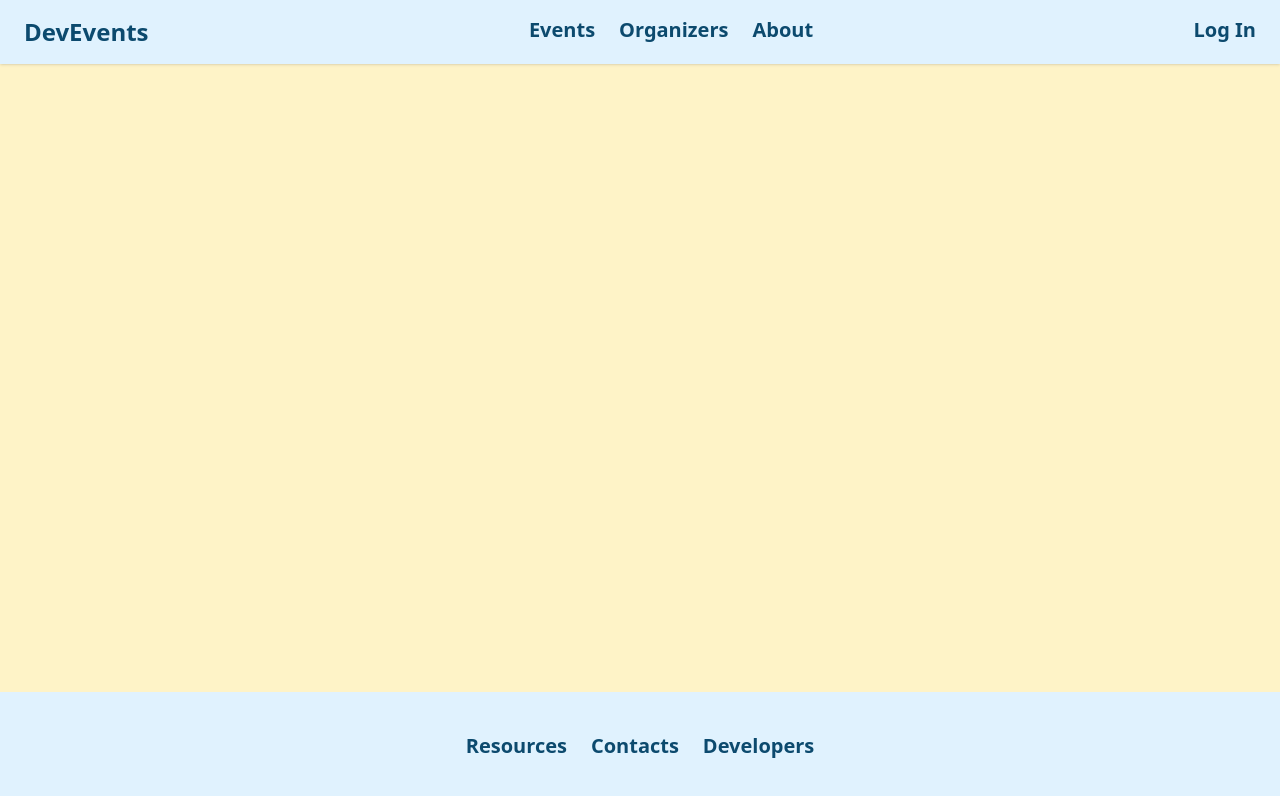
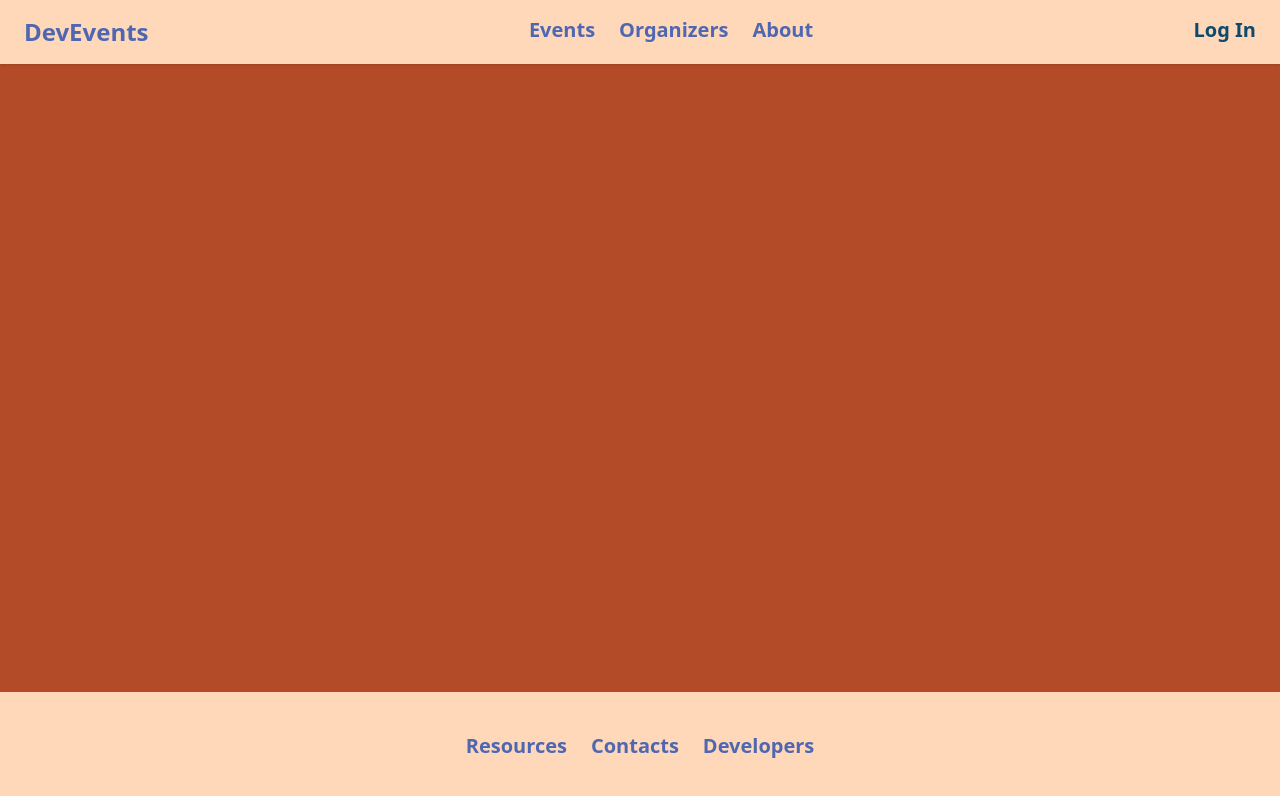
Before and after one commit to SokolovG/S-Bank, a SvelteKit app in the folder frontend/: page / in a window 1280 px wide. Shown: the top 796 px of the page. Built offline with nearby package versions, Linux system fonts and the light colour scheme.

Commit message:
Event card added.

```diff
--- /dev/null
+++ b/frontend/src/lib/components/EventCard.svelte
@@ -0,0 +1,38 @@
+<script lang="ts">
+    import type { Event } from '$lib/types/events';
+    export let event: Event;
+</script>
+
+<div class="border-2 border-solid border-gray-800 bg-white p-4 w-80 rounded-xl">
+    <h3 class="text-xl font-bold mb-3">
+    {event.name}
+    </h3>
+
+    <div class="space-y-3 mb-4">
+    <div class="flex items-center ">
+        <span class="text-sm">{event.eventStartDate}</span>
+    </div>
+
+    <div class="flex items-center ">
+        <span class="text-sm">{event.eventEndDate}</span>
+    </div>
+
+    <div class="flex items-center ">
+        <span class="text-sm">{event.location.name}</span>
+    </div>
+
+    <div class="flex items-center ">
+        <span class="text-sm">{event.maxParticipants} участников</span>
+    </div>
+    </div>
+
+    <p class=" text-sm mb-4">
+    {event.description}
+    </p>
+
+    <div class="pt-4 border-t border-gray-100">
+    <button class="w-full bg-blue-500 text-white py-2 px-4 rounded-lg">
+        Зарегистрироваться
+    </button>
+    </div>
+</div>
--- a/frontend/src/lib/components/Footer.svelte
+++ b/frontend/src/lib/components/Footer.svelte
@@ -1,5 +1,5 @@
-<footer class="flex justify-center bg-sky-100">
-  <div class="flex space-x-6 px-6 font-bold py-10 text-sky-900 text-xl">
+<footer class="flex justify-center bg-[#ffd7b9]">
+  <div class="flex space-x-6 px-6 font-bold py-10 text-[#4f67b1] text-xl">
     <div>Resources</div>
     <div>Contacts</div>
     <div>Developers</div>
--- a/frontend/src/lib/components/Header.svelte
+++ b/frontend/src/lib/components/Header.svelte
@@ -1,9 +1,9 @@
-<header class="flex justify-between bg-sky-100 px-6 py-4 shadow ">
-  <div class="text-2xl font-bold text-sky-900">
+<header class="flex justify-between bg-[#ffd7b9] px-6 py-4 shadow">
+  <div class="text-2xl font-bold text-[#4f67b1]">
     DevEvents
   </div>
 
-  <div class="flex space-x-6 text-sky-900 text-xl font-bold">
+  <div class="flex space-x-6 text-[#4f67b1] text-xl font-bold">
     <div class="hover:text-red-900 cursor-pointer">Events</div>
     <div class="hover:text-red-900 cursor-pointer">Organizers</div>
     <div class="hover:text-red-900 cursor-pointer">About</div>
--- a/frontend/src/routes/+layout.svelte
+++ b/frontend/src/routes/+layout.svelte
@@ -4,7 +4,7 @@
 </script>
 
 
-<div class="app min-h-screen bg-amber-100 flex flex-col">
+<div class="app min-h-screen bg-[#b44b28] flex flex-col">
   <Header />
   <main class="flex-grow">
     <slot/>
--- a/frontend/src/routes/events/+page.svelte
+++ b/frontend/src/routes/events/+page.svelte
@@ -1,6 +1,7 @@
 <script lang="ts">
     import { onMount } from "svelte";
-    import type {Event} from '$lib/types/events';
+    import type { Event } from '$lib/types/events.ts';
+    import EventCard from '$lib/components/EventCard.svelte';
 
     let events: Event[] = [];
 
@@ -21,12 +22,12 @@
 </script>
 
 <main>
-    <div>
-        <ul>
-            {#each events as event (event)}
-                <li>{event.name}</li>
+    <div class="container mx-auto px-4 mt-8">
+        <div class="grid grid-cols-1 sm:grid-cols-2 lg:grid-cols-3 gap-6">
+            {#each events as event}
+                <EventCard {event}/>
             {/each}
-        </ul>
+        </div>
     </div>
 </main>
 
```
